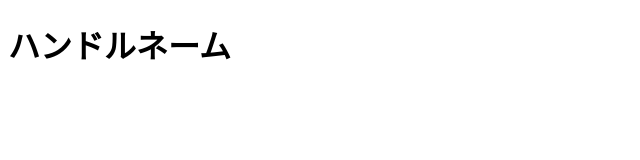
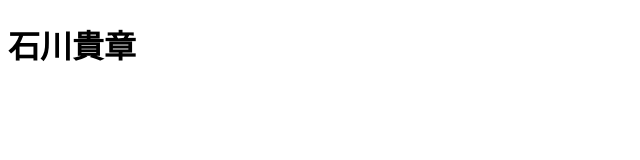
Before and after one commit to takaaki2140/portforio, a plain HTML site: page portforio.html in a window 1280 px wide. Shown: the whole page, without its empty margins (0-640 px from the left). Drawn offline with Linux system fonts and the light colour scheme.

Commit message:
Update portforio.html

```diff
--- a/portforio.html
+++ b/portforio.html
@@ -3,9 +3,9 @@
   <head>
     <meta charset="utf-8">
     <meta name="viewport" content="width=device-width, initial-scale=1">
-    <title>ハンドルネームのポートフォリオ</title>
+    <title>石川貴章のポートフォリオ</title>
   </head>
   <body>
-    <h1>ハンドルネーム</h1>
+    <h1>石川貴章</h1>
   </body>
 </html>
```
